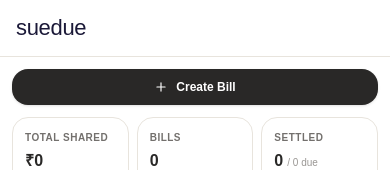
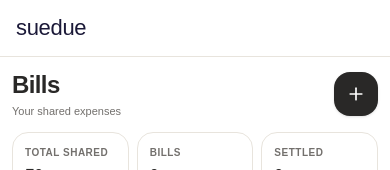
Before and after one commit to Jadu07/suedue, a Next.js app: page /dashboard in a window 390 px wide. Shown: the top 170 px of the page. Built offline with nearby package versions, Linux system fonts and the light colour scheme; no server answers; the database is empty.

Commit message:
Polish mobile bills header

```diff
--- a/src/app/dashboard/BillsListClient.tsx
+++ b/src/app/dashboard/BillsListClient.tsx
@@ -61,12 +61,17 @@ export default function BillsListClient({ initialBills }: { initialBills: any[]
       </div>
 
       {/* Mobile Top Action (clean minimal button, no repetitive header) */}
-      <div className="md:hidden">
-        <Link href="/dashboard/bills/new" className="block">
-          <button className="w-full flex items-center justify-center gap-2 py-2.5 px-md bg-ink text-canvas active:scale-[0.98] rounded-xl text-xs font-bold transition shadow-sm">
-            <Plus className="w-3.5 h-3.5" />
-            <span>Create Bill</span>
-          </button>
+      <div className="md:hidden flex items-center justify-between gap-3">
+        <div>
+          <h1 className="text-2xl text-ink font-black tracking-tight">Bills</h1>
+          <p className="text-[11px] text-ink-mute mt-0.5">Your shared expenses</p>
+        </div>
+        <Link
+          href="/dashboard/bills/new"
+          aria-label="Create bill"
+          className="inline-flex h-11 w-11 shrink-0 items-center justify-center rounded-xl bg-ink text-canvas shadow-sm transition active:scale-95"
+        >
+          <Plus className="w-5 h-5" />
         </Link>
       </div>
 
```
